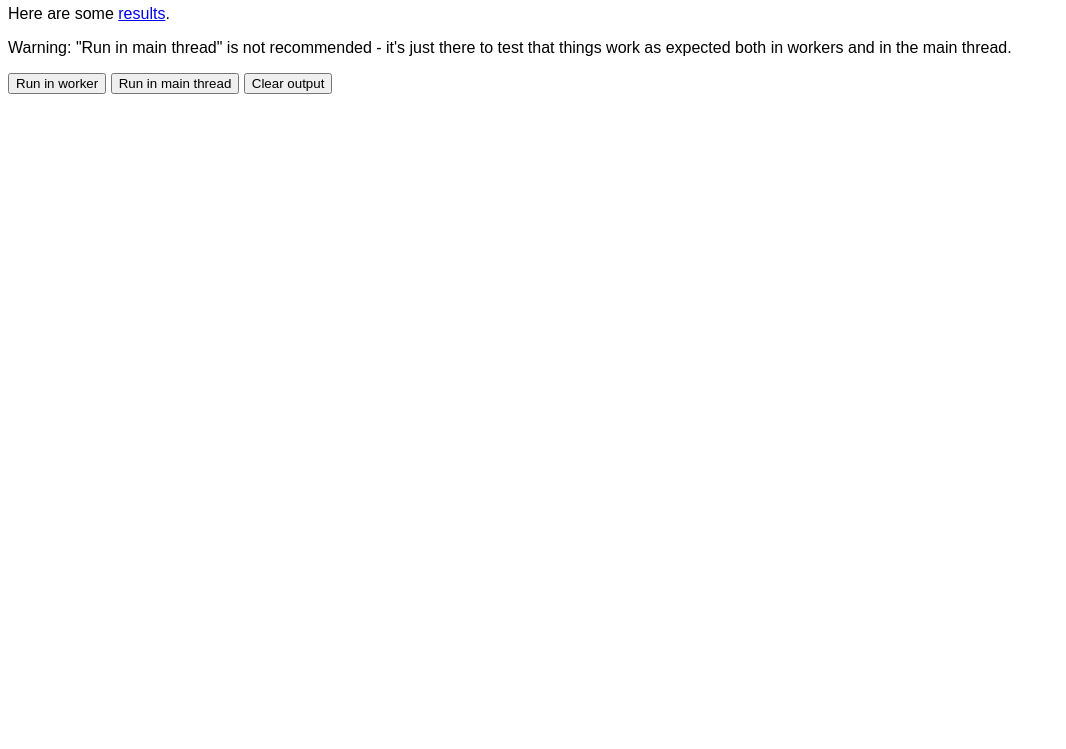
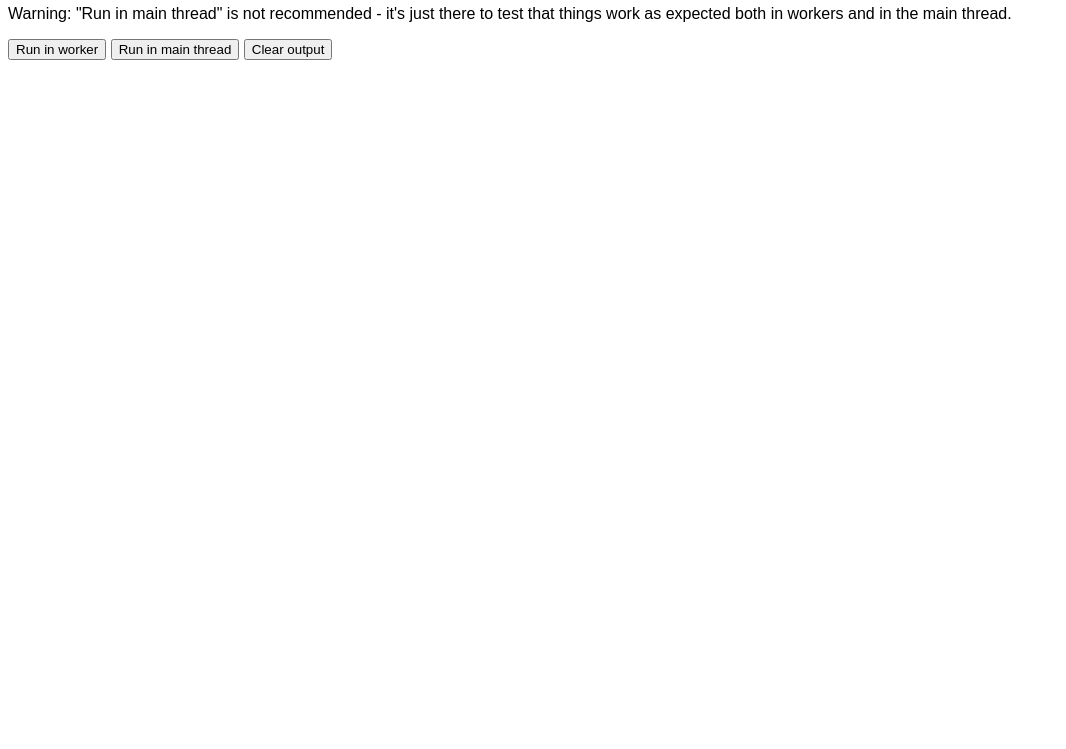
Before and after one commit to opera-mage/webarraymath, a plain HTML site: page benchmark/index.html in a window 1280 px wide. Shown: the part 51-800 px from the top of the page, without its empty margins (0-1066 px from the left). Drawn offline with Linux system fonts and the light colour scheme.

Commit message:
Removed link to results (it's quite outdated).

```diff
--- a/benchmark/index.html
+++ b/benchmark/index.html
@@ -41,7 +41,6 @@ body {
 </head>
 <body>
 <h2>Web Array Math API benchmark</h2>
-<p>Here are some <a href="results.html">results</a>.</p>
 <p>Warning: "Run in main thread" is not recommended - it's just there to test
 that things work as expected both in workers and in the main thread.</p>
 <div>
```
